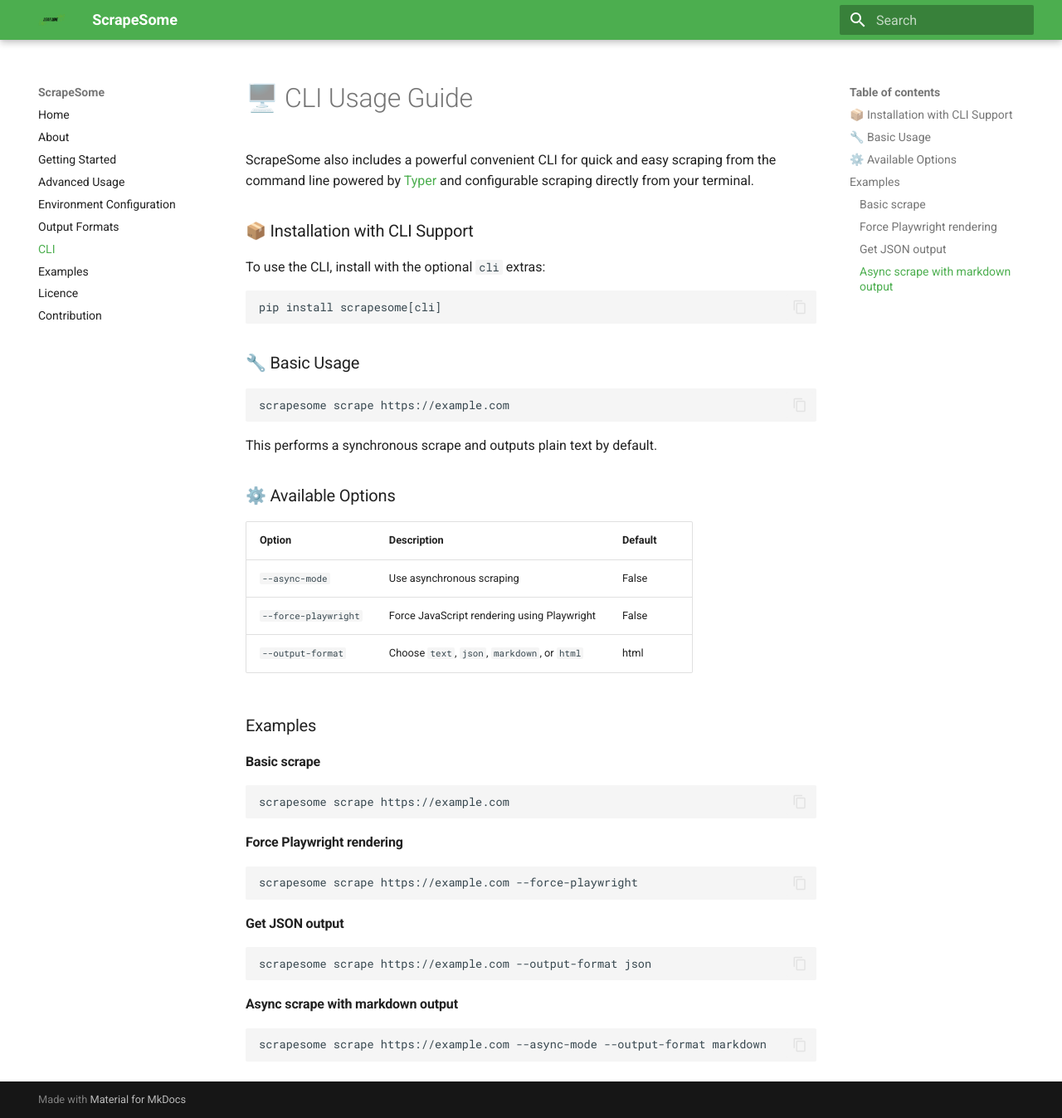
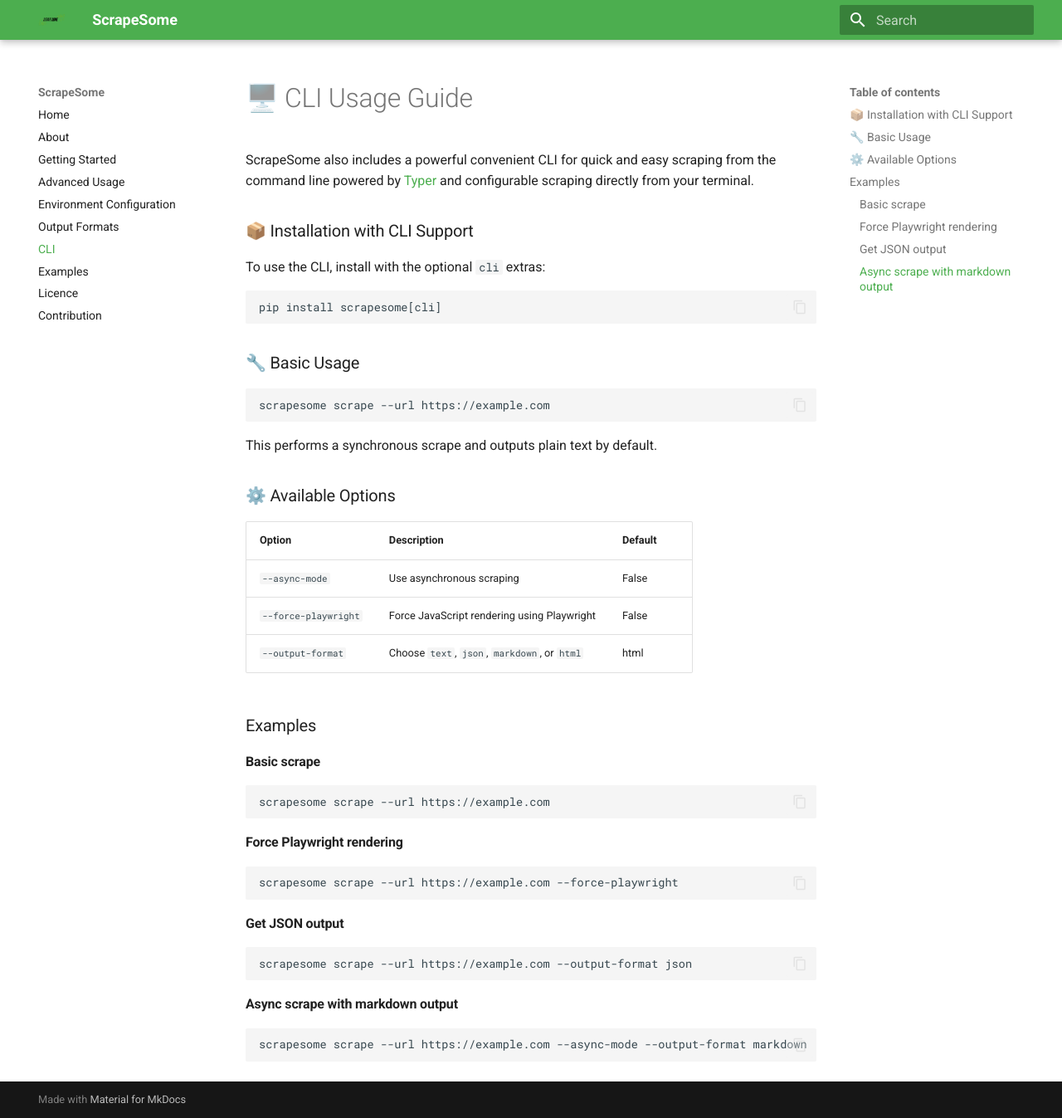
Before and after one commit to ScrapeSome/ScrapeSome, an MkDocs documentation site: the page built from docs/cli.md, in a window 1280 px wide and 1347 px high. Shown: the whole window at 83% size. Built offline with MkDocs 1.6.1 and Material for MkDocs 9.7.7, drawn with Linux system fonts in a browser that asks for light colours.

Commit message:
support CLI usage

````diff
--- a/docs/cli.md
+++ b/docs/cli.md
@@ -13,7 +13,7 @@
 ### 🔧 Basic Usage
 
 ```bash
-scrapesome scrape https://example.com
+scrapesome scrape --url https://example.com
 ```
 This performs a synchronous scrape and outputs plain text by default.
 
@@ -29,20 +29,20 @@
 
 #### Basic scrape
 ```bash
-scrapesome scrape https://example.com
+scrapesome scrape --url https://example.com
 ```
 
 #### Force Playwright rendering
 ```bash
-scrapesome scrape https://example.com --force-playwright
+scrapesome scrape --url https://example.com --force-playwright
 ```
 
 #### Get JSON output
 ```bash
-scrapesome scrape https://example.com --output-format json
+scrapesome scrape --url https://example.com --output-format json
 ```
 
 #### Async scrape with markdown output
 ```bash
-scrapesome scrape https://example.com --async-mode --output-format markdown
+scrapesome scrape --url https://example.com --async-mode --output-format markdown
 ```
````
Also changed, not shown: README.md (+5 -5 lines), 3 other files.
